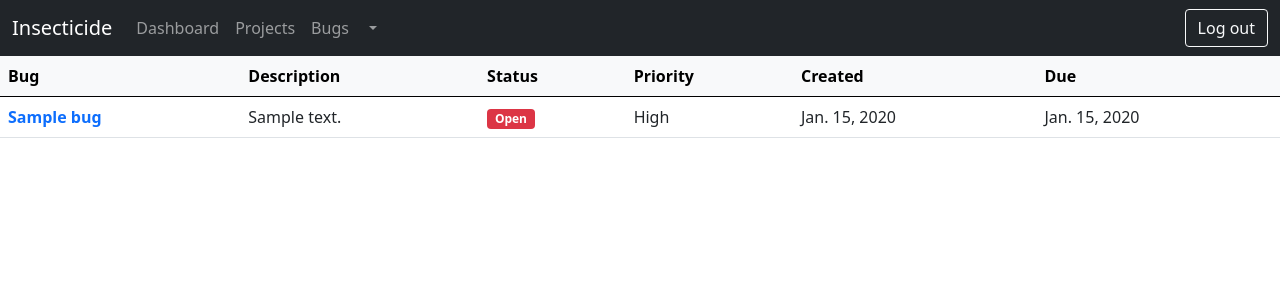
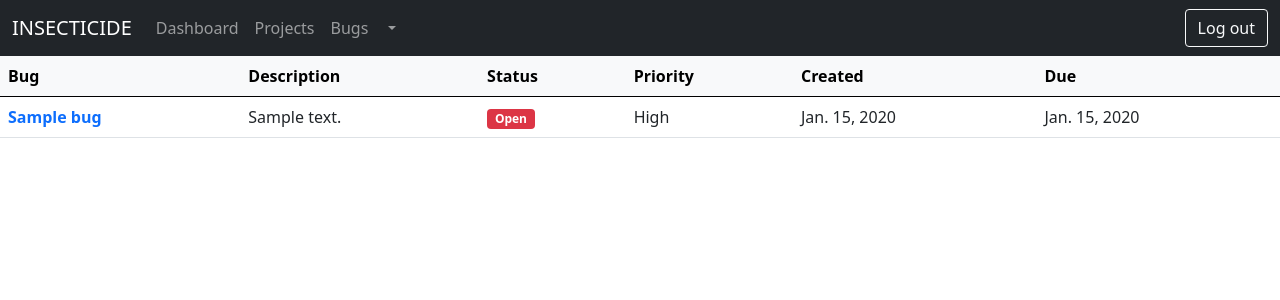
Before and after one commit to esadek/insecticide, a Django app: page /bugs/ in a window 1280 px wide. Shown: the top 300 px of the page. Run offline with Django 3.2, Linux system fonts and the light colour scheme; a user stored in the database is signed in; tables that the repository leaves empty hold one stand-in row (values such as "Sample post").

Commit message:
Remove: bug icon

```diff
--- a/bugtracker/templates/navbar.html
+++ b/bugtracker/templates/navbar.html
@@ -1,6 +1,6 @@
 <nav class="navbar navbar-expand-lg navbar-dark bg-dark">
   <div class="container-fluid">
-    <a class="navbar-brand h1 mb-0" href="{% url 'index' %}"><i class="fas fa-bug"></i> Insecticide</a>
+    <a class="navbar-brand h1 mb-0" href="{% url 'index' %}">INSECTICIDE</a>
     {% if user.is_authenticated %}
       <button class="navbar-toggler" type="button" data-bs-toggle="collapse" data-bs-target="#navbarNav" aria-controls="navbarNav" aria-expanded="false" aria-label="Toggle navigation">
         <span class="navbar-toggler-icon"></span>
```
